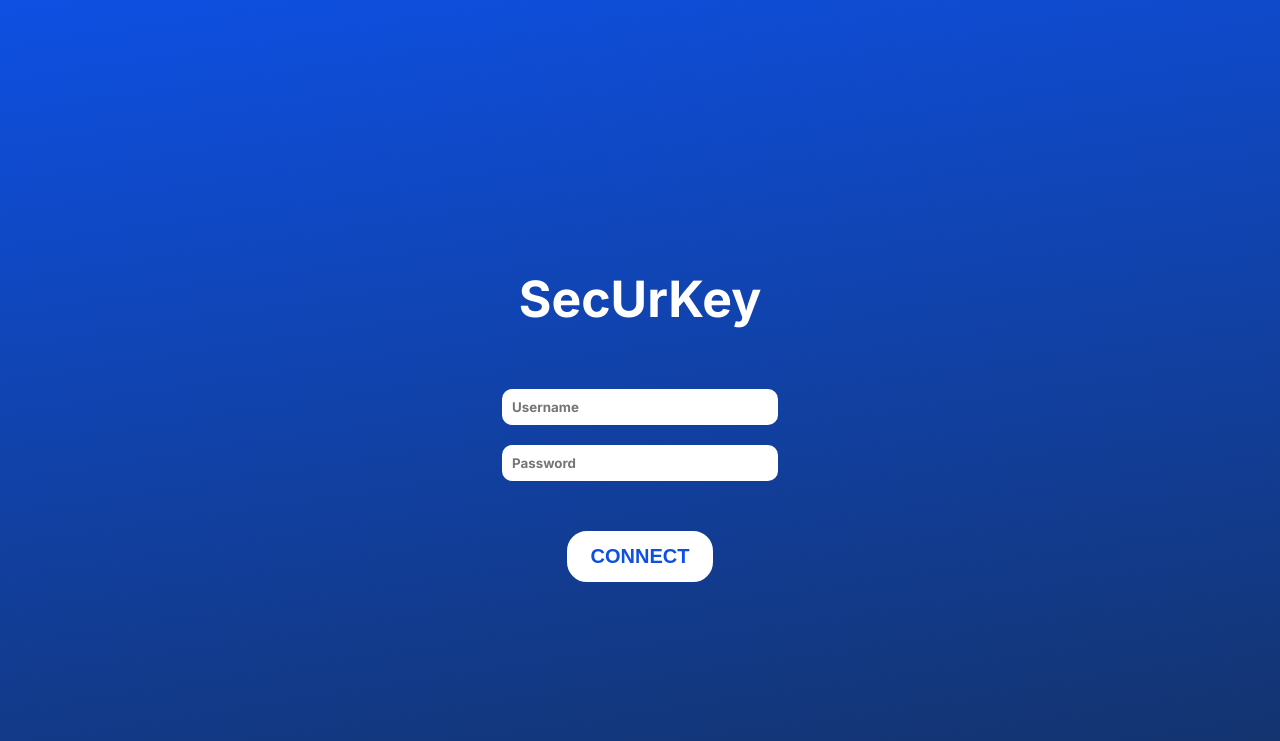
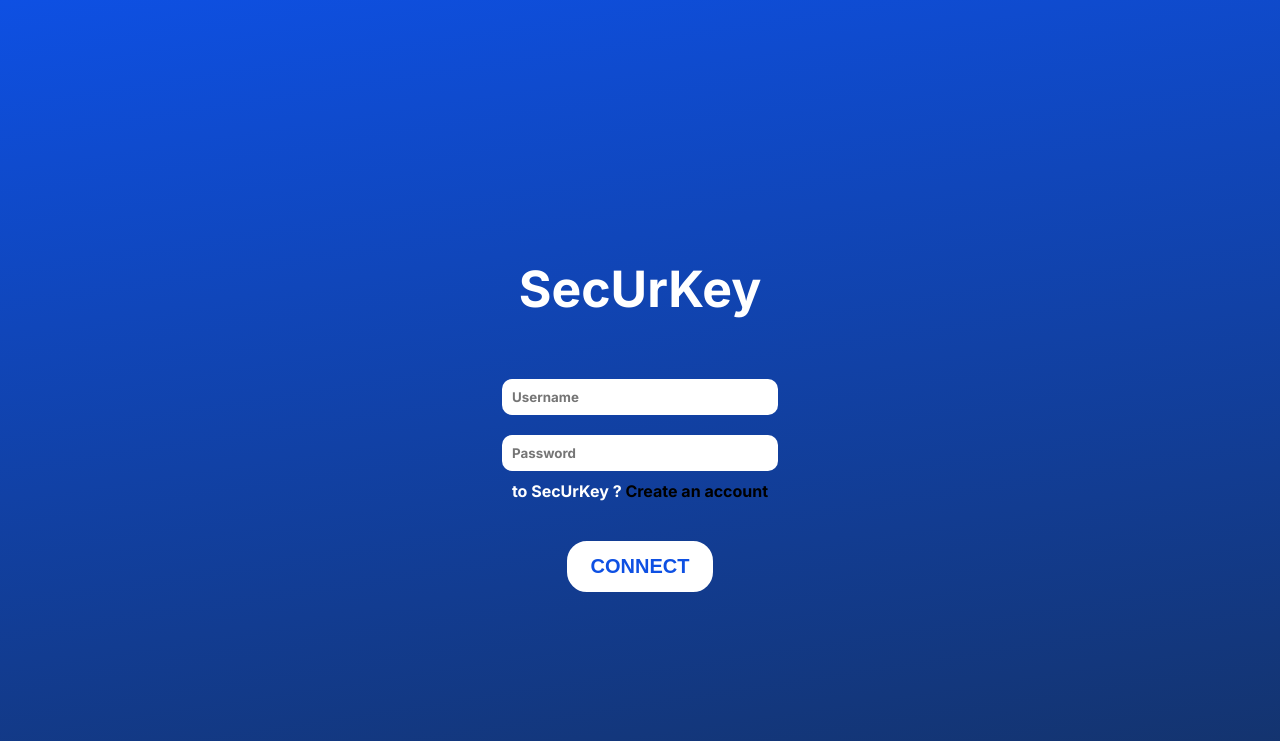
Before and after one commit to tanguybron/SecUrKey, a Django app: page /signin/ in a window 1280 px wide. Shown: the top 741 px of the page. Run offline with Django 4.2, Linux system fonts and the light colour scheme.

Commit message:
Lien Sign In & Sing Up

```diff
--- a/mdpManagerTest/static/css/form.css
+++ b/mdpManagerTest/static/css/form.css
@@ -27,3 +27,23 @@ form {
     flex-direction: column;
     align-items: center;
 }
+
+a {
+    text-decoration: none;
+  }
+
+  a:link {
+    color: black; /* couleur du lien normal */
+  }
+
+  a:visited {
+    color: gray; /* couleur du lien visité */
+  }
+
+  a:hover {
+    color: red; /* couleur du lien au survol de la souris */
+  }
+
+  a:active {
+    color: green; /* couleur du lien au moment du clic */
+  }
--- a/mdpManagerTest/templates/join.html
+++ b/mdpManagerTest/templates/join.html
@@ -29,6 +29,7 @@
             <input type="password" name="password" id="password" placeholder="Password" required oninput="updateProgressBar()">
             <div id="strength-bar"></div>
             <input type="password" name="verifpassword" id="verifpassword" placeholder="Verify password" required>
+            <p>Already have an account? <span><a href="{% url 'signin' %}">Sign in</a></span></p>
         </div>
         <input id="btn-create" type="submit" value="Create" class="border-button">
     </form>
--- a/mdpManagerTest/templates/signin.html
+++ b/mdpManagerTest/templates/signin.html
@@ -25,6 +25,7 @@
             <div class="form">
                 <input type="text" name="username" id="username" placeholder="Username" required>
                 <input type="password" name="password" id="password" placeholder="Password" required>
+                <p> to SecUrKey ? <span><a href="{% url 'join' %}">Create an account</a></span></p>
             </div>
             <input type="submit" value="Connect" class="border-button">
         </form>
```
